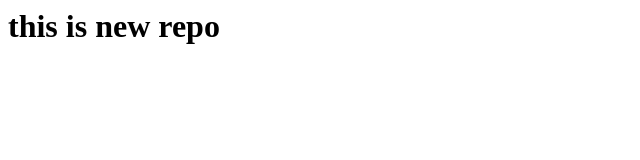
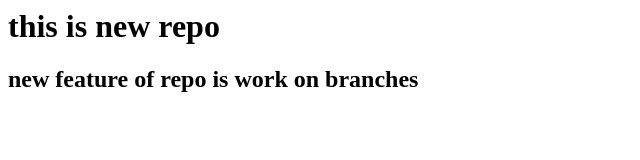
Before and after one commit to ks9695/WebRepo, a plain HTML site: page index.html in a window 1280 px wide. Shown: the whole page, without its empty margins (0-640 px from the left). Drawn offline with Linux system fonts and the light colour scheme.

Commit message:
add feature branch

```diff
--- a/index.html
+++ b/index.html
@@ -1 +1,2 @@
 <h1>this is new repo </h1>
+<h2>new feature of repo is work on branches</h2>
```
